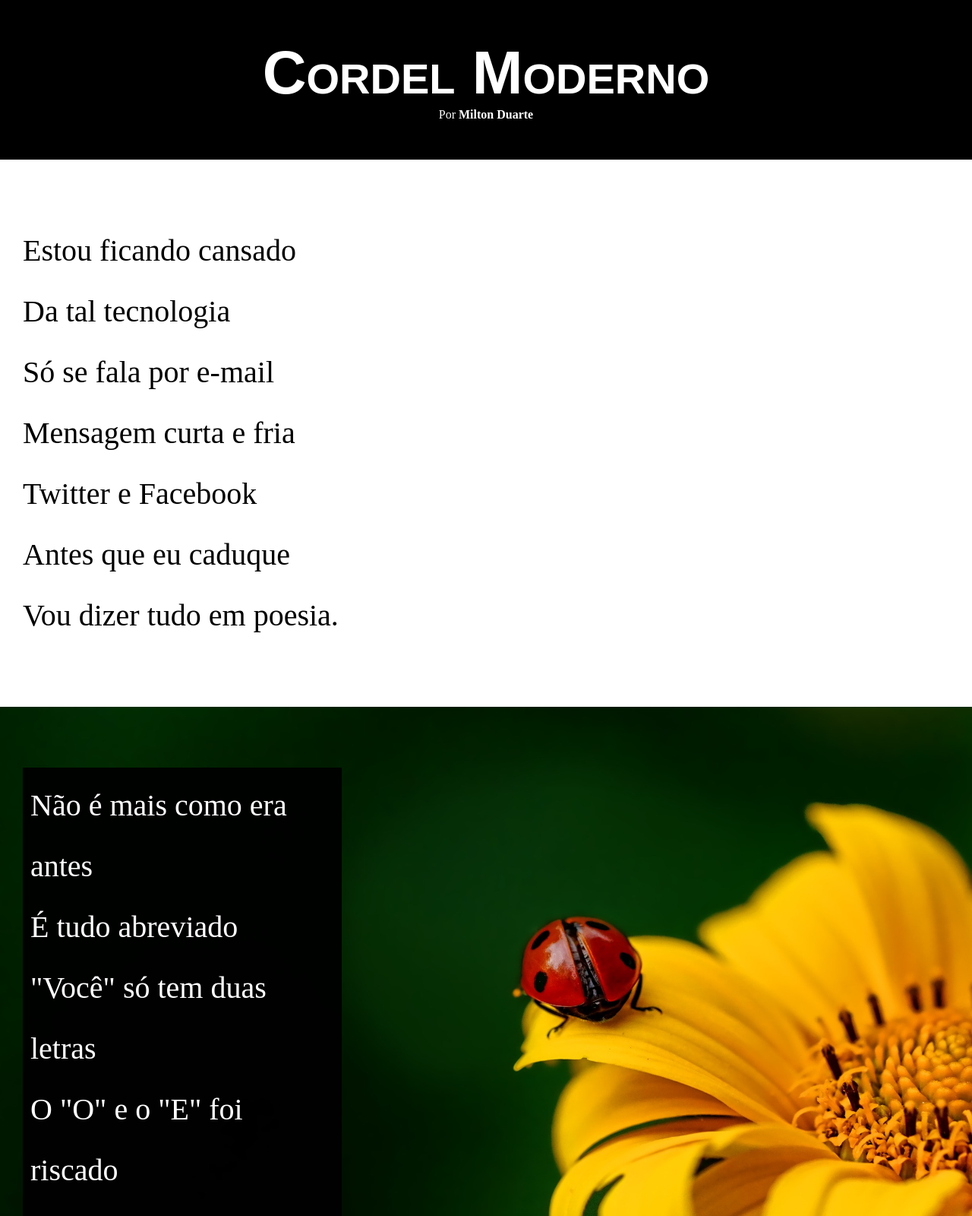
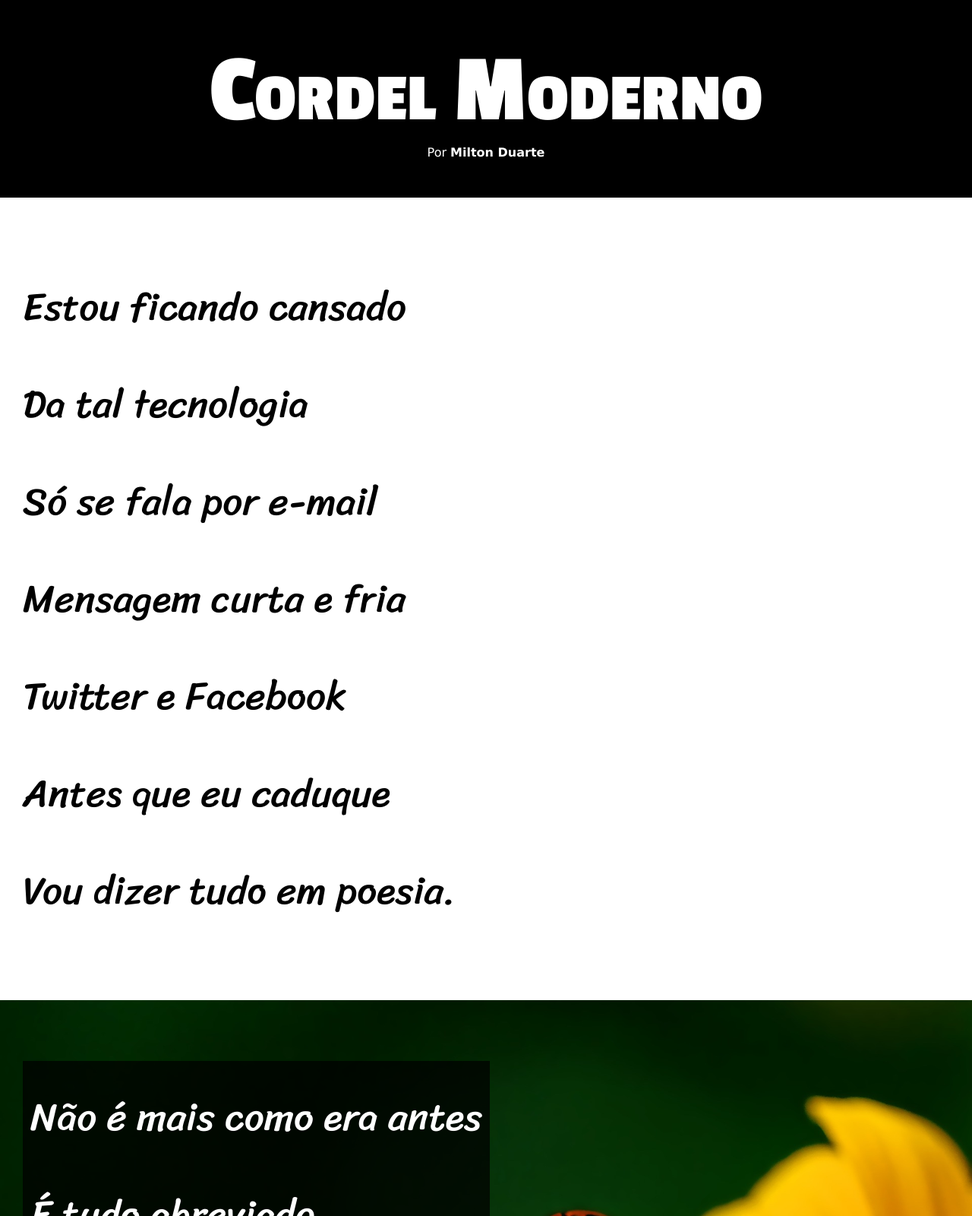
Before and after one commit to gabrielcnt/html-css, a plain HTML site: page exercicios/desafio/d012/cordel.html in a window 1280 px wide. Shown: the top 1600 px of the page at 76% size. Drawn offline with Linux system fonts and the light colour scheme.

Commit message:
atualização de estilos desafio 12

```diff
--- a/exercicios/desafio/d012/cordel.html
+++ b/exercicios/desafio/d012/cordel.html
@@ -54,7 +54,7 @@
         </p>
     </section>
 
-    <section class="imagem">
+    <section class="imagem" id="livro">
         <p>
             Tenho saudade das cartas <br>
             Escritas com a própria mão <br>
@@ -84,6 +84,6 @@
             Deixe que Deus interprete.
         </p>
     </section>
-    <footer>Site criado por <a href="https://github.com/gustavoguanabara">Gustavo Guanabara</a> para o <a href="https://www.cursoemvideo.com/">Curso em Video</a></footer>
+    <footer>Site criado por <a href="https://github.com/gustavoguanabara" target="_blank" rel="external">Gustavo Guanabara</a> para o <a href="https://www.cursoemvideo.com/" target="_blank" rel="external">Curso em Video</a></footer>
 </body>
 </html>
--- a/exercicios/desafio/d012/estilo/style.css
+++ b/exercicios/desafio/d012/estilo/style.css
@@ -1,4 +1,12 @@
 @charset "UTF-8";
+
+@import url('https://fonts.googleapis.com/css2?family=Passion+One:wght@400;700;900&family=Sriracha&display=swap');
+
+:root {
+    --font1: verdana, geneva, tahoma, sans-serif;
+    --font2: "Passion One", sans-serif;
+    --font3: "Sriracha", cursive;
+}
 
 * {
     margin: 0px;
@@ -19,10 +27,12 @@ header {
 header > h1 {
     font-family: sans-serif;
     padding-top: 50px;
-    font-size: 80px;
+    font-size: 10vw;
     font-variant: small-caps;
+    font-family: var(--font2)
 }header > p {
     padding-bottom: 50px;
+    font-family: var(--font1);
 }
 a:hover {
     text-decoration: underline;
@@ -31,13 +41,16 @@ a {
     color: white;
     text-decoration: none;
     font-weight: bolder;
+    font-family: var(--font1);
 }
 section {
     font-size: 40px;
-    line-height: 2em;
+    line-height: 2.5em;
     padding-top: 10vh;
     padding-bottom: 10vh;
     padding-left: 30px;
+    font-family: var(--font3);
+    font-size: 4vw;
 }
 section.normal > p {
     background-color: white;
@@ -50,9 +63,12 @@ section.imagem {
     background-size: 100%;
     background-attachment: fixed;
 }
+#livro {
+    background-image: url(../imagens/background002.jpg);
+}
 section.imagem > p {
-    background-color: rgba(0, 0, 0, 0.945);
-    width: 400px;
+    background-color: rgba(0, 0, 0, 0.733);
+    display: inline-block;
     padding: 10px;
 }
 footer {
@@ -60,5 +76,6 @@ footer {
     text-align: center;
     color: white;
     padding: 10px;
+    font-family: var(--font1);
 
 }
```
